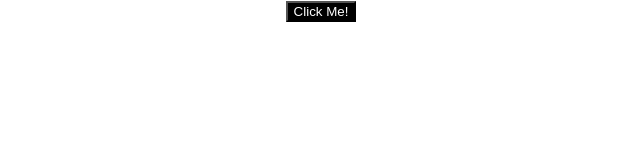
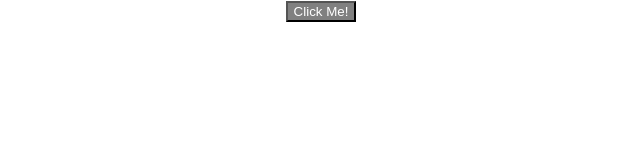
Before and after one commit to EndritMakolli/SPMPSPresantation, a React (Create React App) app: page / in a window 1280 px wide. Shown: the top 160 px of the page, without its empty margins (319-959 px from the left). Built offline with nearby package versions, Linux system fonts and the light colour scheme.

Commit message:
Reusable form button created

```diff
--- a/src/App.tsx
+++ b/src/App.tsx
@@ -1,12 +1,11 @@
-import React from 'react';
-import logo from './logo.svg';
-import './App.css';
-import Form from './Components/Form';
+import React from "react";
+import "./App.css";
+import Form from "./Components/Form";
 
 function App() {
   return (
     <div className="App">
-      <Form.FormButton />
+      <Form.FormButton disabled />
     </div>
   );
 }
--- a/src/Components/Form.tsx
+++ b/src/Components/Form.tsx
@@ -1,16 +1,21 @@
-import React from 'react';
+import React from "react";
 import "../Style/Form.css";
 
 const Form = () => {
-    return(
-        <h1>Test</h1>
-    );
+  return <h1>Test</h1>;
+};
+
+interface FormButtonProps {
+  disabled?: boolean;
 }
-const FormButton = () => {
-    return(
-        <button className='form-button'>Click Me!</button>
-    );
-}
+
+const FormButton = ({ disabled = false }: FormButtonProps) => {
+  return (
+    <button className={"form-button" + (disabled && " disabled")}>
+      Click Me!
+    </button>
+  );
+};
 
 Form.FormButton = FormButton;
 
--- a/src/Style/Form.css
+++ b/src/Style/Form.css
@@ -1,4 +1,9 @@
 button.form-button {
-    background-color: black;
-    color: white;
+  background-color: black;
+  color: white;
 }
+
+button.form-button.disabled {
+  background-color: gray;
+  color: white;
+}
```
